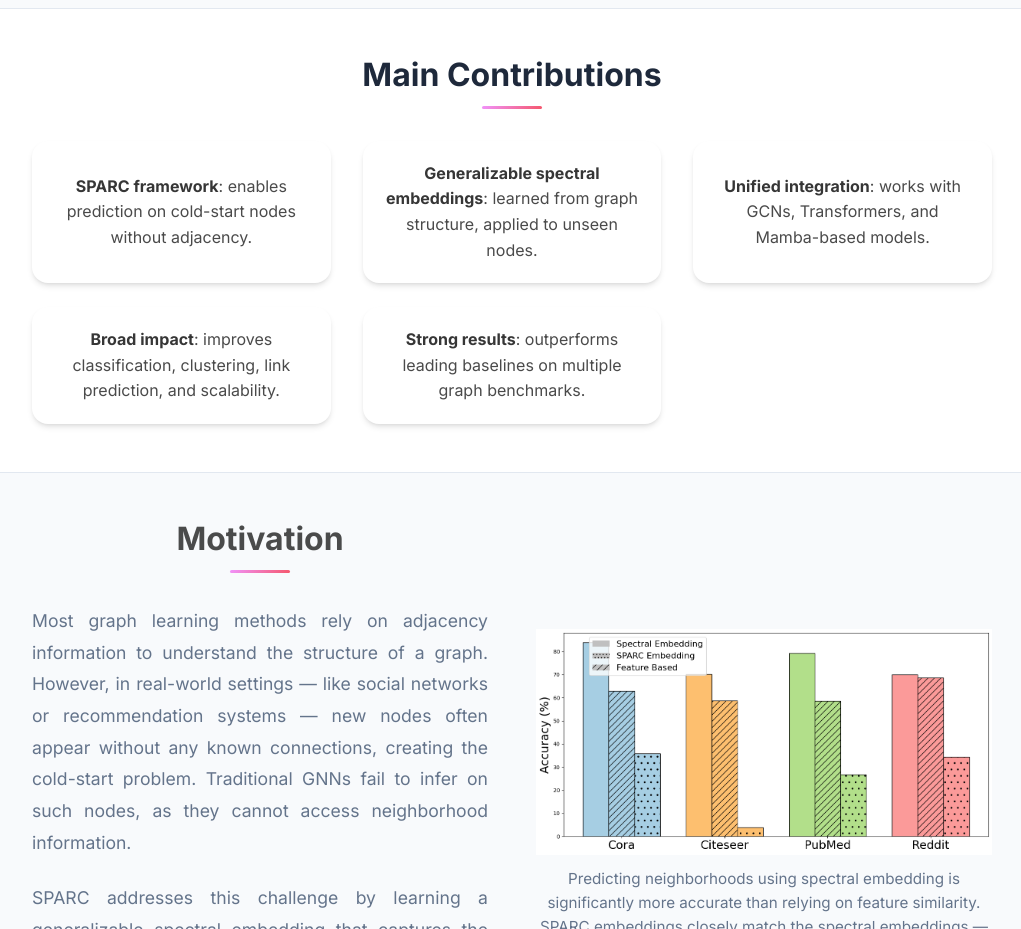
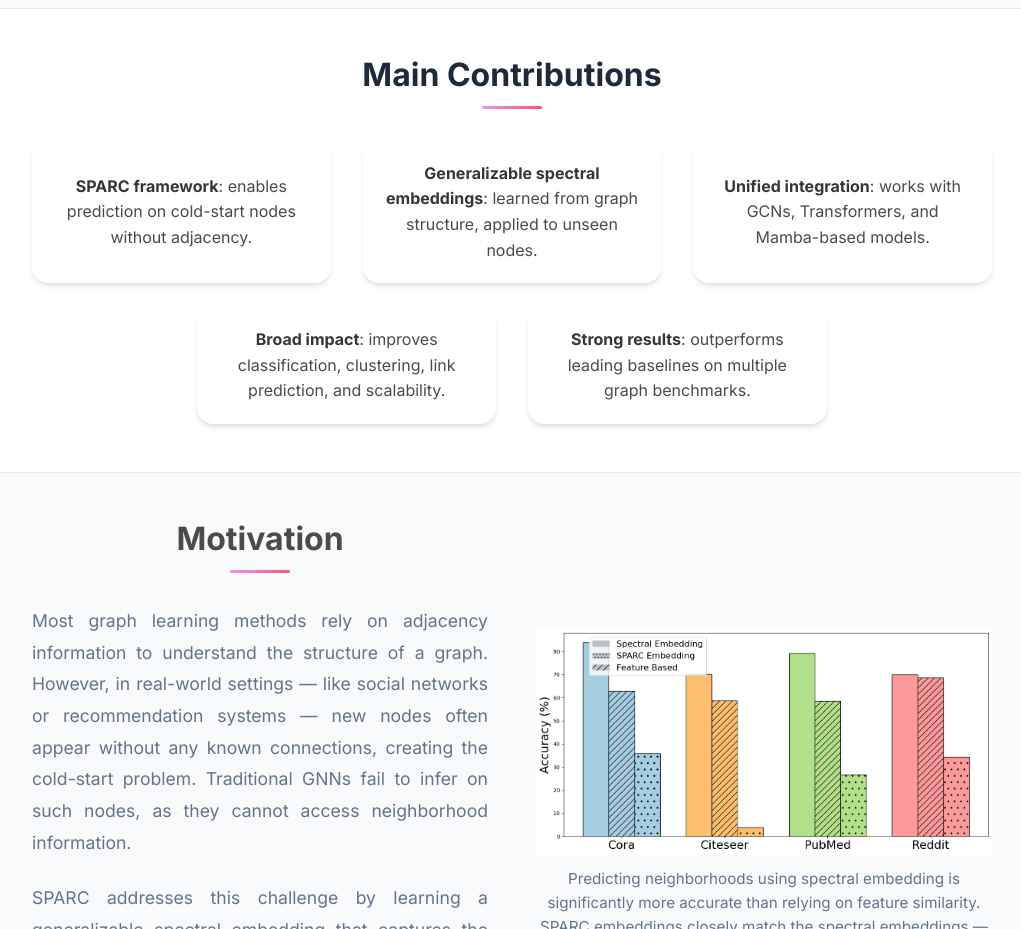
Before and after one commit to reutdayan/SPARC, a plain HTML site: page index.html in a window 1280 px wide. Shown: the part 1520-2449 px from the top of the page, without its empty margins (128-1149 px from the left). Drawn offline with nearby package versions, Linux system fonts and the light colour scheme; some icons are missing.

Commit message:
centered

```diff
--- a/index.html
+++ b/index.html
@@ -308,7 +308,7 @@
 <section class="section contributions">
   <div class="container is-max-desktop">
     <h2 class="title is-3 has-text-centered">Main Contributions</h2>
-    <div class="columns is-multiline is-variable is-4">
+    <div class="columns is-multiline is-variable is-4 is-centered">
       <div class="column is-12-tablet is-6-desktop is-4-widescreen">
         <div class="box">
           <p><strong>SPARC framework</strong>: enables prediction on cold-start nodes without adjacency.</p>
--- a/static/css/index.css
+++ b/static/css/index.css
@@ -333,6 +333,7 @@ body {
 /* Contributions Section */
 .contributions .columns {
   align-items: stretch;
+  justify-content: center;
 }
 
 .contributions .box {
```
